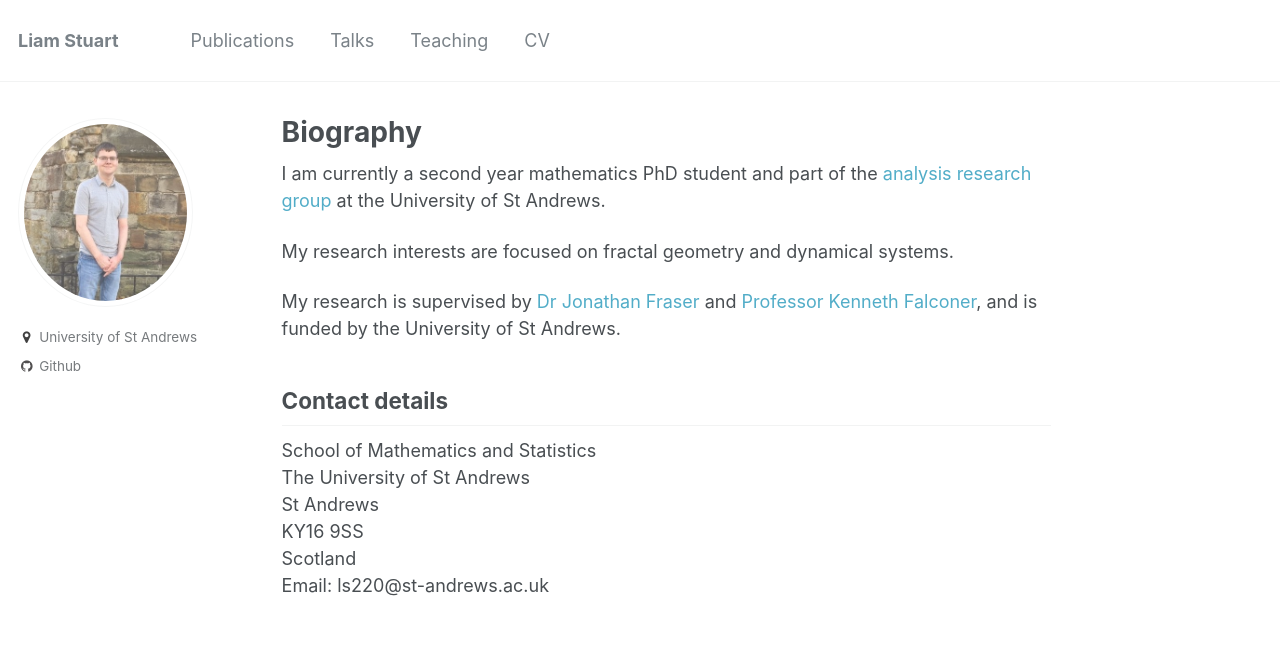
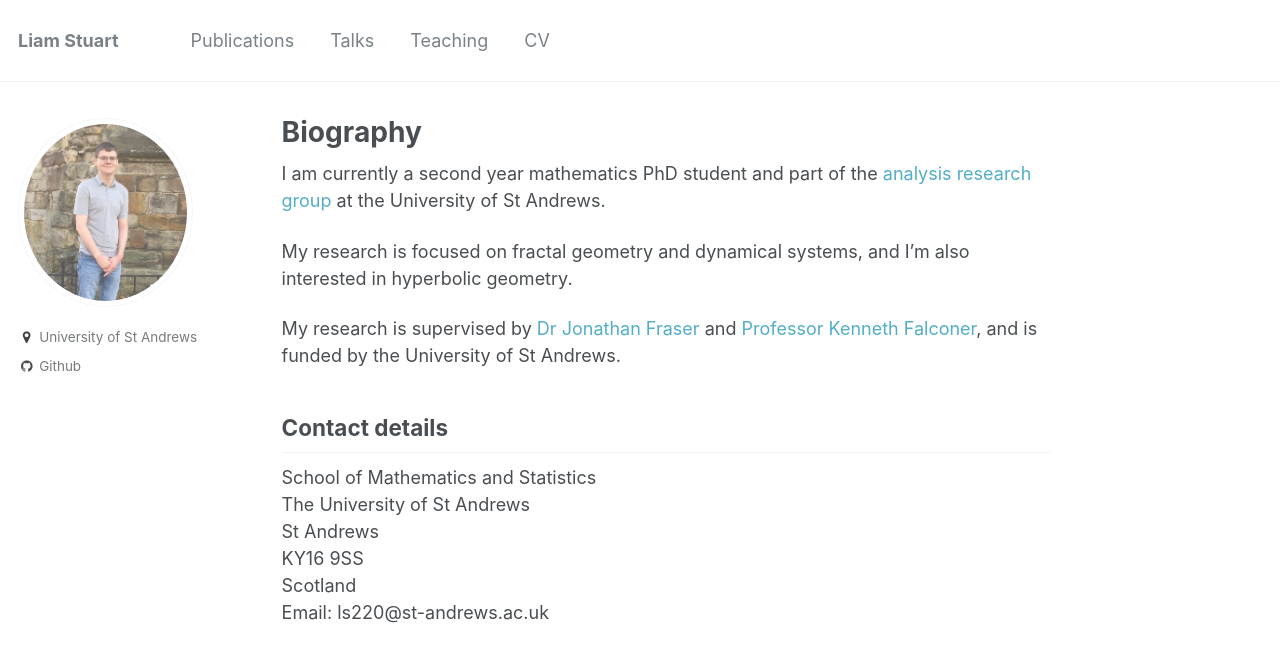
Before and after one commit to liam-stuart/liam-stuart.github.io, a Jekyll site: the page built from _pages/about.md, in a window 1280 px wide. Shown: the top 662 px of the page. Built offline with Jekyll 4.4.1, drawn with Linux system fonts in a browser that asks for light colours.

Commit message:
Update about.md

```diff
--- a/_pages/about.md
+++ b/_pages/about.md
@@ -11,7 +11,7 @@ redirect_from:
 
 I am currently a second year mathematics PhD student and part of the [analysis research group](http://www.mcs.st-andrews.ac.uk/pg/pure/Analysis/) at the University of St Andrews.
 
-My research interests are focused on fractal geometry and dynamical systems.
+My research is focused on fractal geometry and dynamical systems, and I'm also interested in hyperbolic geometry.
 
 My research is supervised by [Dr Jonathan Fraser](http://www.mcs.st-andrews.ac.uk/~jmf32/) and [Professor Kenneth Falconer](http://www.mcs.st-and.ac.uk/~kenneth/), and is funded by the University of St Andrews.
 
```
